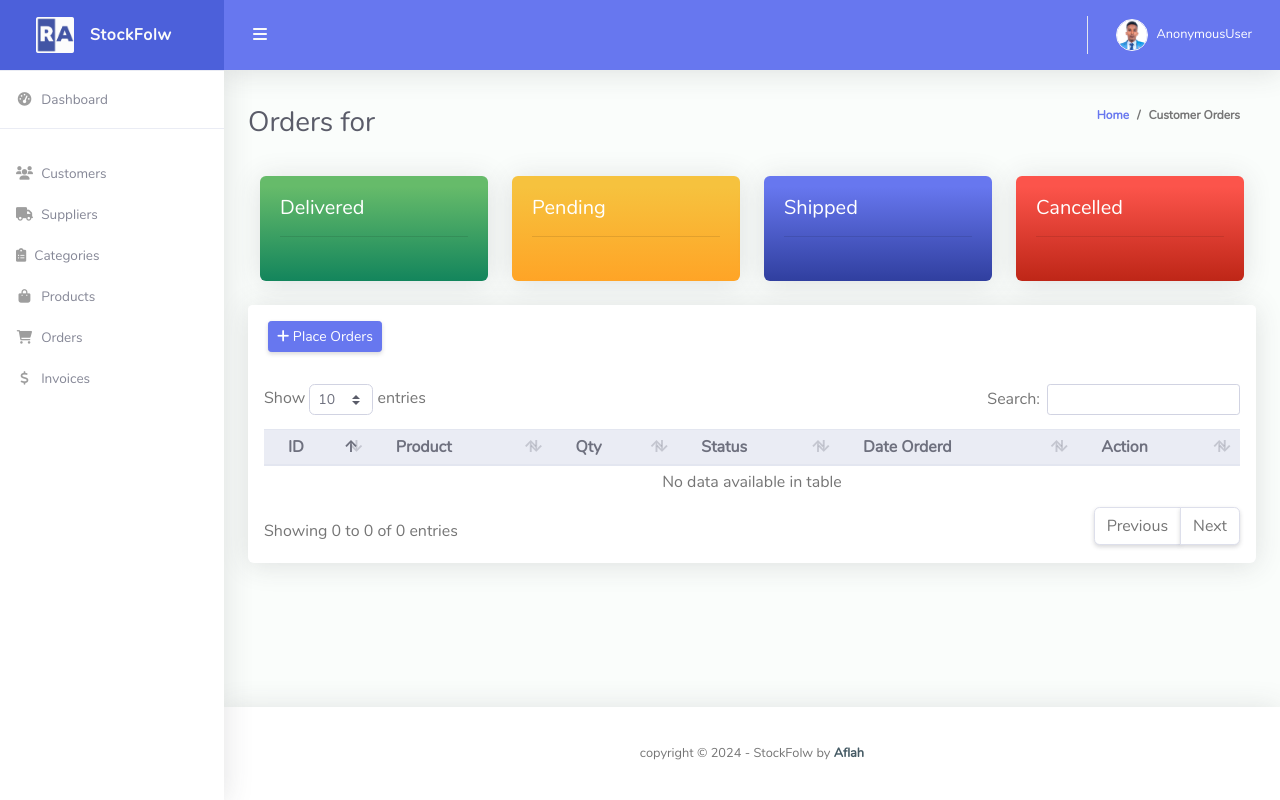
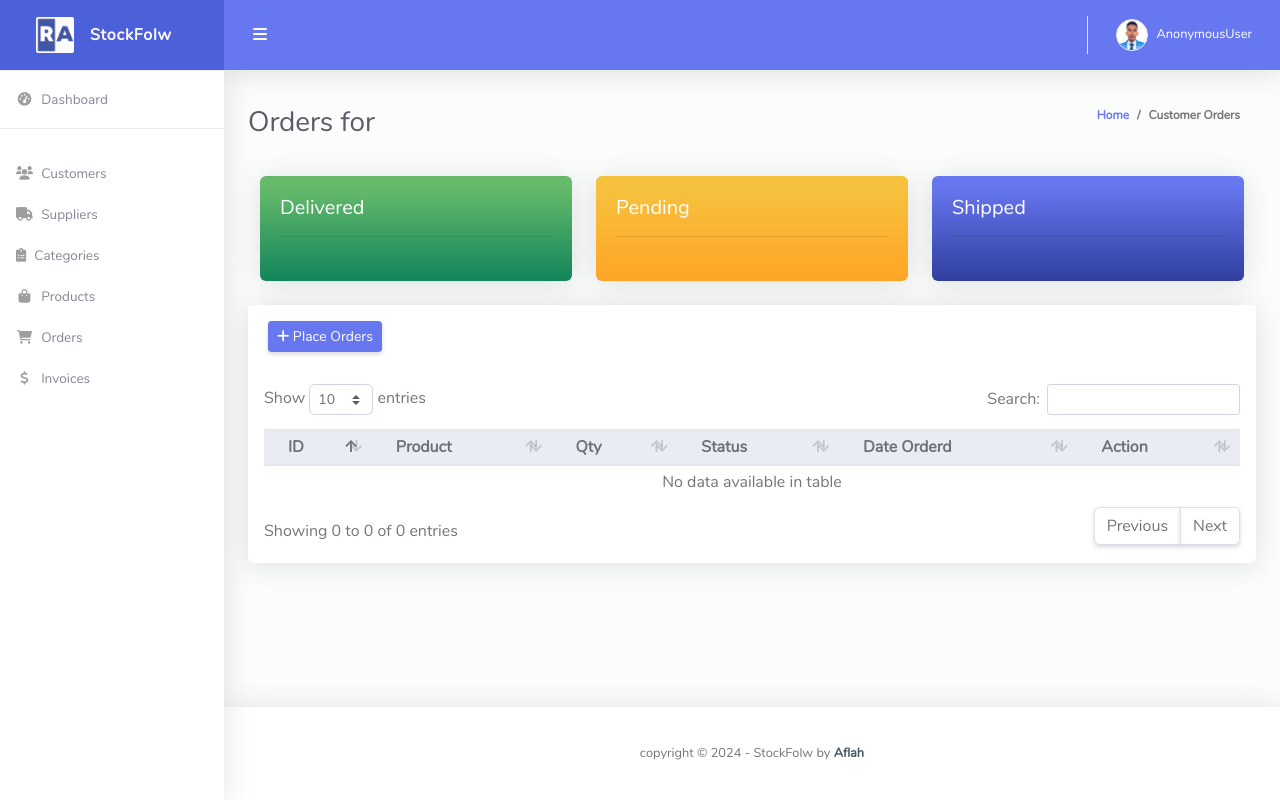
Before and after one commit to AflaxCade/Inventory-Management-System, a Django app: template templates/customer_orders.html in a window 1280 px wide. Run offline with Django 3.2, Linux system fonts and the light colour scheme; the template is opened without the code that fills it, so the values that code supplies are empty; some libraries are stand-ins or nearby versions.

Commit message:
update column width for the info cards

```diff
--- a/templates/customer_orders.html
+++ b/templates/customer_orders.html
@@ -36,7 +36,7 @@
     <div class="col-lg-12">
 
         <div class="row">
-            <div class="col-xl-3 col-md-6 mb-4">
+            <div class="col-xl-4 col-md-6 mb-4">
                 <div class="card bg-gradient-success font-weight-bold text-white">
                     <div class="h5 card-body">
                         Delivered
@@ -46,7 +46,7 @@
                 </div>
             </div>
 
-            <div class="col-xl-3 col-md-6 mb-4">
+            <div class="col-xl-4 col-md-6 mb-4">
                 <div class="card bg-gradient-warning font-weight-bold text-white">
                     <div class="h5 card-body">
                         Pending
@@ -56,22 +56,12 @@
                 </div>
             </div>
 
-            <div class="col-xl-3 col-md-6 mb-4">
+            <div class="col-xl-4 col-md-12 mb-4">
                 <div class="card bg-gradient-primary font-weight-bold text-white">
                     <div class="h5 card-body">
                         Shipped
                         <hr>
                         <div class="font-weight-bold text-white">{{ shipped_orders }}</div>
-                    </div>
-                </div>
-            </div>
-
-            <div class="col-xl-3 col-md-6 mb-4">
-                <div class="card bg-gradient-danger font-weight-bold text-white">
-                    <div class="h5 card-body">
-                        Cancelled
-                        <hr>
-                        <div class="font-weight-bold text-white">{{ cancelled_orders }}</div>
                     </div>
                 </div>
             </div>
```
Also changed, not shown: db.sqlite3.
